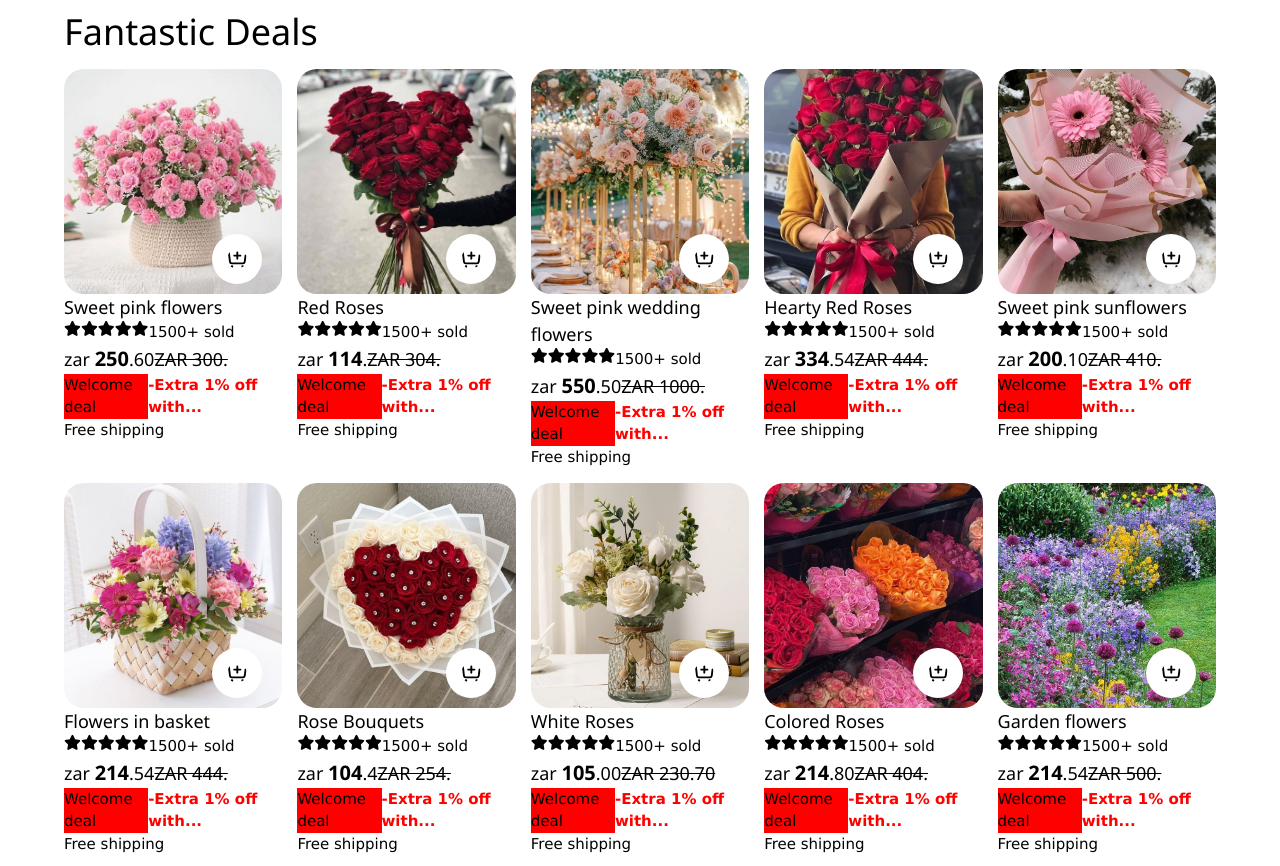
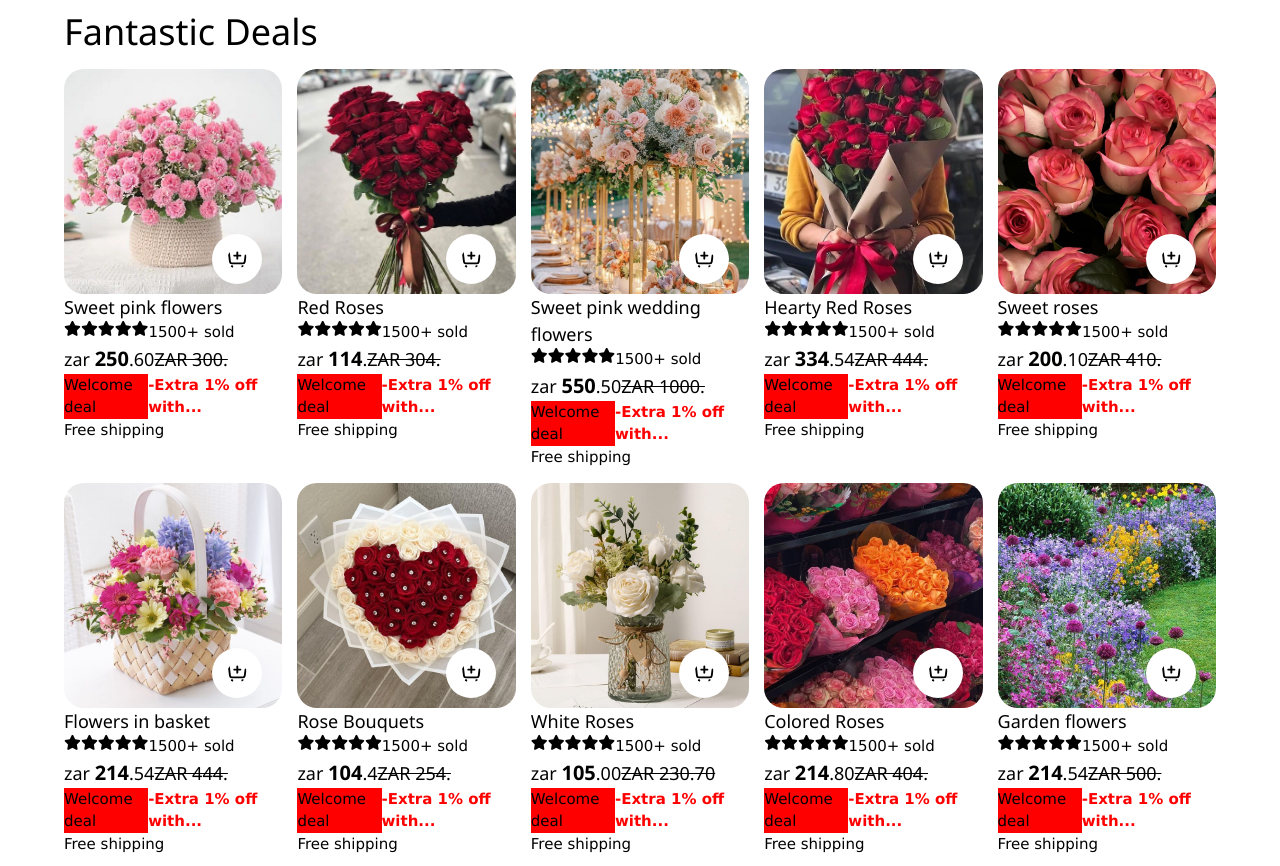
Before and after one commit to LESEDI8/ali-project, a plain HTML site: page index.html in a window 1280 px wide. Shown: the part 1240-2106 px from the top of the page. Drawn offline with nearby package versions, Linux system fonts and the light colour scheme.

Commit message:
Add files via upload

```diff
--- a/index.html
+++ b/index.html
@@ -374,11 +374,11 @@
 		</div>
 		<div class="card-item">
 			<div class="card-image">
-				<img src="images/_Love Blossoms_ Captivating Valentines Day Flower Bouquet Ideas for 2024_.jpg" alt="#">
+				<img src="images/pic.jpg" alt="#">
 				<svg viewBox="0 0 1024 1024" width="1em" height="1em" fill="currentColor" aria-hidden="false" focusable="false" data-spm-anchor-id="a2g0o.best.moretolove.i0.3c092c25XfPeD6"><path d="M256 960a64 64 0 1 0 0-128 64 64 0 0 0 0 128z m544 0a64 64 0 1 0 0-128 64 64 0 0 0 0 128zM31.424 92.736a48 48 0 0 1 67.84 2.688 186.208 186.208 0 0 1 46.976 96.32l1.28 9.024 50.496 444.64a48 48 0 0 0 43.168 42.368l4.512 0.224H812.16a48 48 0 0 0 46.72-37.152l0.832-4.384 44.256-326.24a48 48 0 0 1 95.52 8.32l-0.384 4.576-44.256 326.24a144 144 0 0 1-135.776 124.48l-6.912 0.16H245.696a144 144 0 0 1-142.144-120.96l-0.928-6.784L52.16 211.584a90.208 90.208 0 0 0-19.2-46.176l-4.16-4.832a48 48 0 0 1 2.656-67.84z"></path><path d="M528 128c24.96 0 45.44 16.512 47.776 37.6L576 169.6V288h118.4c22.976 0 41.6 21.504 41.6 48 0 24.96-16.512 45.44-37.6 47.776L694.4 384H576v118.4c0 22.976-21.504 41.6-48 41.6-24.96 0-45.44-16.512-47.776-37.6L480 502.4V384h-118.4c-22.976 0-41.6-21.504-41.6-48 0-24.96 16.512-45.44 37.6-47.776L361.6 288H480V169.6c0-22.976 21.504-41.6 48-41.6z"></path></svg>
 			</div>
 			<div class="card-heading">
-				<h5>Sweet pink sunflowers</h5>
+				<h5>Sweet roses</h5>
 			</div>
 			<div class="stars-sold">
 				<span class="fa fa-star checked"></span>
```
Also changed, not shown: images/6b76c2b6-b5b5-4f40-a8c5-21f881a84b66 - Copy.jpg (added), images/pic.jpg (added).
